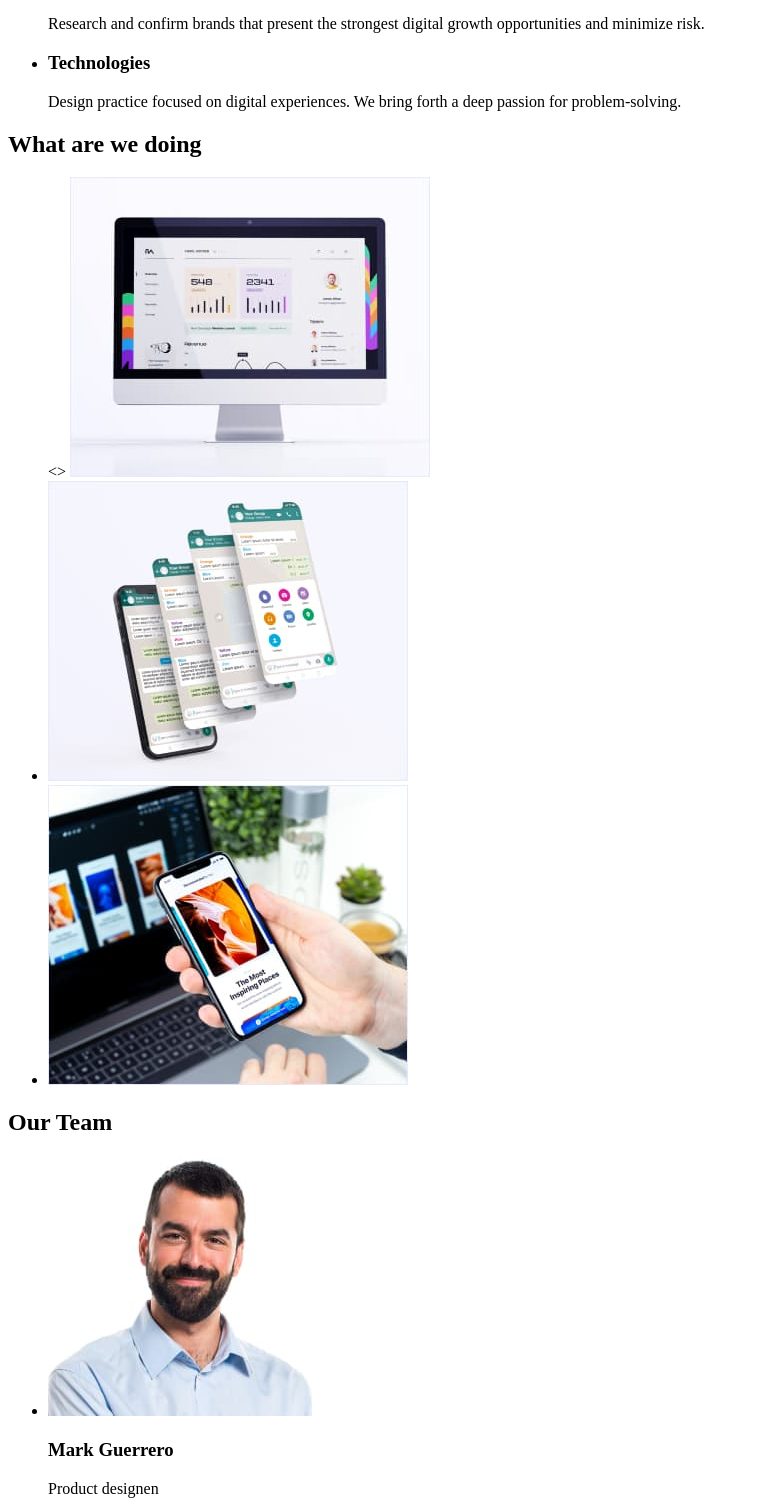
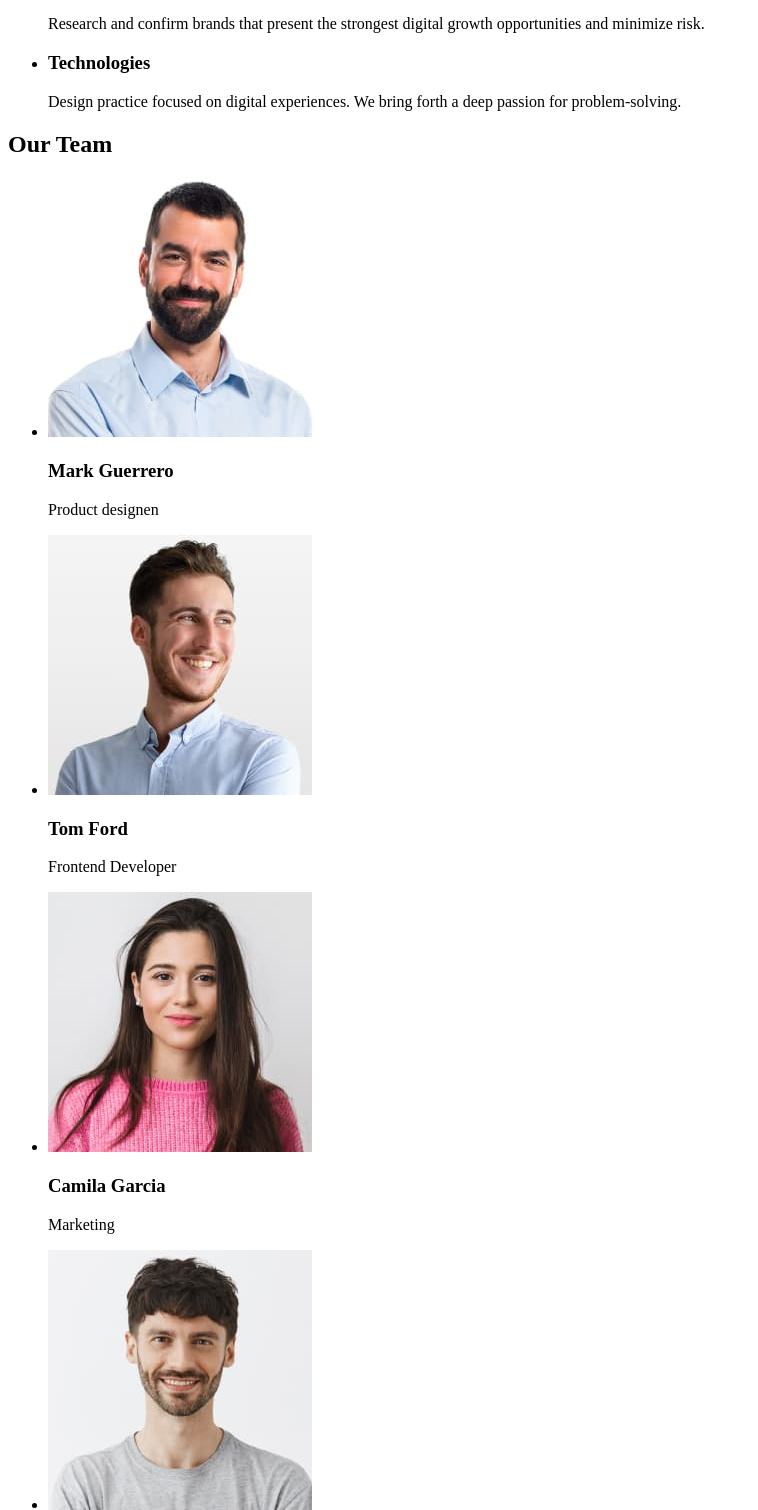
Before and after one commit to angela-tokarchuk/goit-markup-hw-01, a plain HTML site: page index.html in a window 1280 px wide. Shown: the part 483-1993 px from the top of the page, without its empty margins (0-758 px from the left). Drawn offline with Linux system fonts and the light colour scheme.

Commit message:
change homework

```diff
--- a/index.html
+++ b/index.html
@@ -63,35 +63,6 @@
       </ul>
     </section>
     <section>
-      <h2>What are we doing</h2>
-      <ul>
-        <>
-          <img
-            src="./images/computer.jpg"
-            alt="computer with computing data"
-            width="360"
-            height="300"
-          />
-        </li>
-        <li>
-          <img
-            src="./images/smartphon.jpg"
-            alt="smartpfon"
-            width="360"
-            height="300"
-          />
-        </li>
-        <li>
-          <img
-            src="./images/smartphon_in_hand.jpg"
-            alt="smartpfon in hand"
-            width="360"
-            height="300"
-          />
-        </li>
-      </ul>
-    </section>
-    <section>
       <h2>Our Team</h2>
       <ul>
         <li>
@@ -137,7 +108,7 @@
       </ul>
     </section>
     <footer>
-      <h2>WEBSTUDIO</h2>
+      <a href="">WEBSTUDIO</a>
       <p>
         Increase the flow of customers and sales for your business with digital
         marketing & growth solutions.
```
Also changed, not shown: images/computer.jpg (deleted), images/smartphon.jpg (deleted), images/smartphon_in_hand.jpg (deleted), 2 other files.
